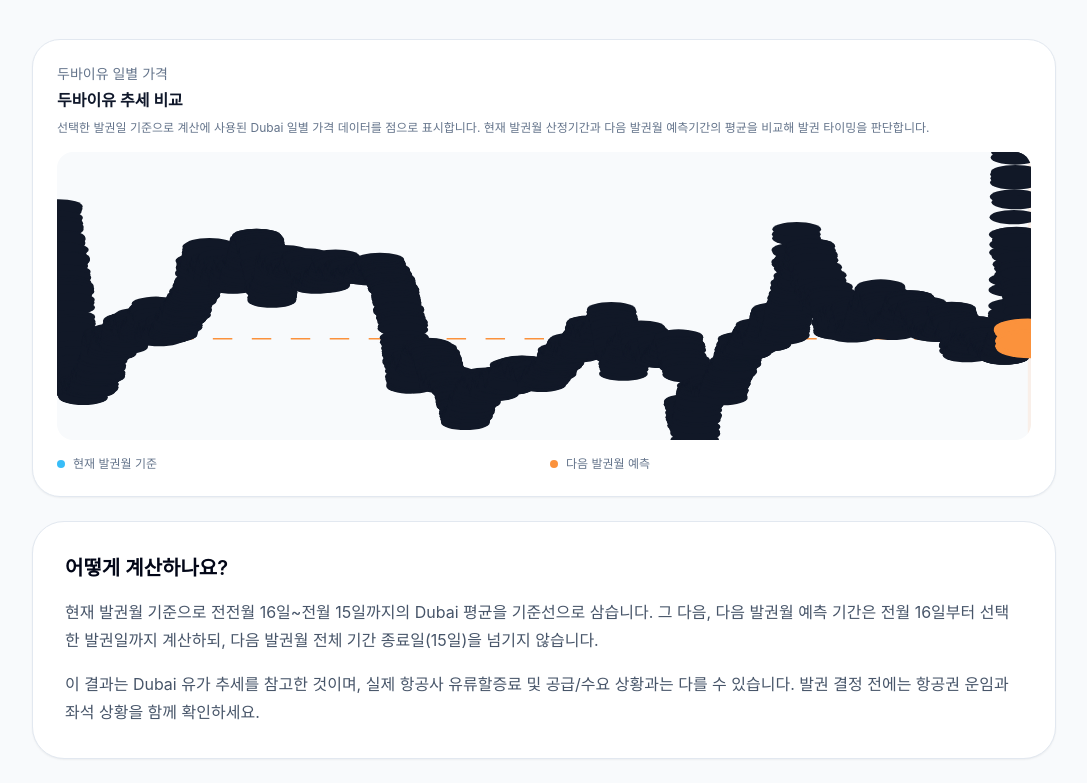
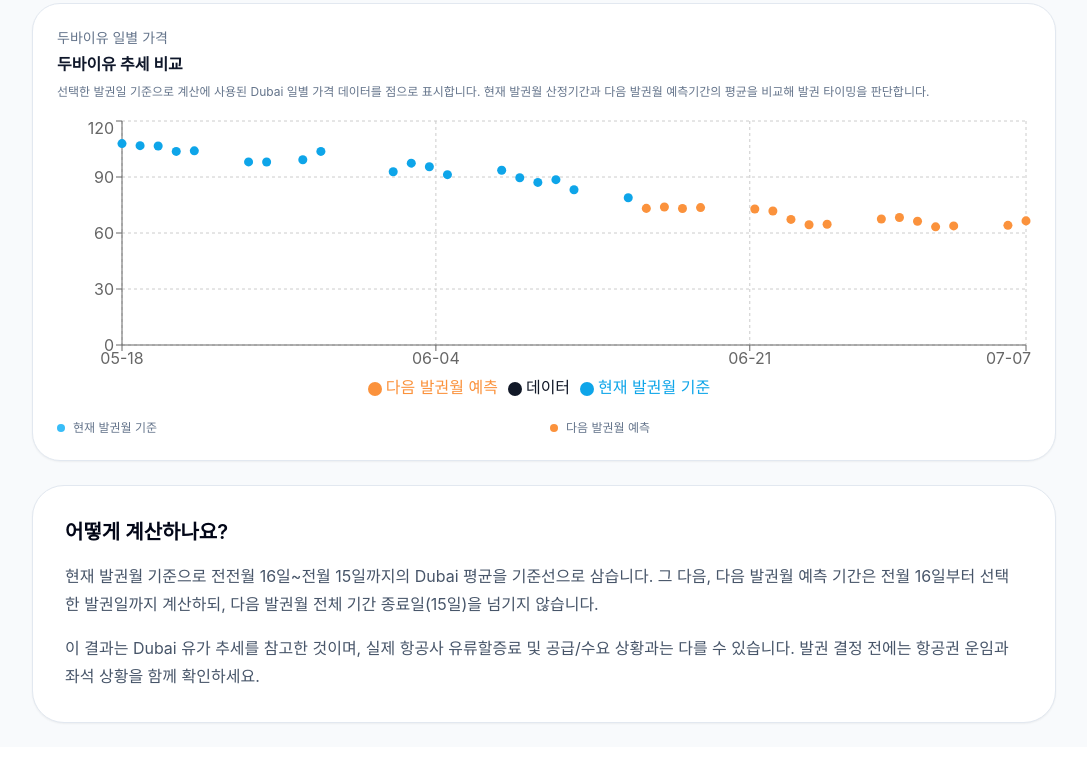
Before and after one commit to day27N/0708, a Next.js app: page / in a window 1280 px wide. Shown: the part 1470-2253 px from the top of the page, without its empty margins (96-1183 px from the left). After the commit the page ends 2217 px from the top, so only its background shows below. Built offline with nearby package versions, Linux system fonts and the light colour scheme.

Commit message:
Fix duplicate branding and convert trend chart to ScatterChart (timestamp x-axis, filtered window)

```diff
--- a/src/components/Hero.tsx
+++ b/src/components/Hero.tsx
@@ -4,7 +4,6 @@ export default function Hero(){
   return (
     <header className="py-6">
       <div className="mx-auto max-w-5xl">
-        <div className="inline-flex items-center gap-2 rounded-full px-4 py-2 text-white text-sm font-semibold" style={{background: 'var(--color-primary)'}}>유타</div>
         <h1 className="mt-4 text-center text-4xl sm:text-5xl font-bold tracking-tight text-slate-950">이 날짜에 발권한다면?</h1>
         <div className="mt-4 mx-auto max-w-3xl space-y-2 text-slate-600 leading-relaxed" style={{wordBreak: 'keep-all'}}>
           <p>두바이유 추세를 기준으로 다음 달 유류할증료 방향성을 참고해요.</p>
--- a/src/components/TrendChart.tsx
+++ b/src/components/TrendChart.tsx
@@ -1,45 +1,52 @@
-import React, { useRef, useState } from 'react'
+import React from 'react'
 import { DailyDubaiOilPrice, ReferencePeriod } from '../types/fuel'
+import { ResponsiveContainer, ScatterChart, Scatter, XAxis, YAxis, CartesianGrid, Tooltip, Legend } from 'recharts'
+import { format } from 'date-fns'
+
+type ChartPoint = {
+  date: string
+  timestamp: number
+  value: number
+  periodType: 'CURRENT' | 'NEXT' | 'OTHER'
+}
 
 export default function TrendChart({prices, currentPeriod, nextPredictionPeriod}:{prices:DailyDubaiOilPrice[]; currentPeriod:ReferencePeriod; nextPredictionPeriod:ReferencePeriod}){
-  const values = prices.map(p => p.value)
-  const minValue = Math.min(...values)
-  const maxValue = Math.max(...values)
-  const total = prices.length
+  // determine chart window using Date objects
+  const chartStart = new Date(currentPeriod.start)
+  const chartEnd = new Date(nextPredictionPeriod.end)
 
-  const findIndex = (date: string) => prices.findIndex(p => p.date === date)
-  const currentStart = findIndex(currentPeriod.start)
-  const currentEnd = findIndex(currentPeriod.end)
-  const nextStart = findIndex(nextPredictionPeriod.start)
-  const nextEnd = findIndex(nextPredictionPeriod.end)
+  // filter by timestamp range
+  const visible = prices
+    .map(p => ({...p, ts: new Date(p.date).getTime()}))
+    .filter(p => {
+      const t = p.ts
+      return t >= chartStart.getTime() && t <= chartEnd.getTime()
+    })
 
-  const containerRef = useRef<HTMLDivElement|null>(null)
-  const [tooltip, setTooltip] = useState<{visible:boolean,x:number,y:number,content:string}>({visible:false,x:0,y:0,content:''})
+  const points: ChartPoint[] = visible.map(p => {
+    const t = new Date(p.date).getTime()
+    const isCurrent = new Date(p.date) >= new Date(currentPeriod.start) && new Date(p.date) <= new Date(currentPeriod.end)
+    const isNext = new Date(p.date) >= new Date(nextPredictionPeriod.start) && new Date(p.date) <= new Date(nextPredictionPeriod.end)
+    return { date: p.date, timestamp: t, value: p.value, periodType: isCurrent ? 'CURRENT' : isNext ? 'NEXT' : 'OTHER' }
+  })
 
-  const onPointEnter = (e: React.MouseEvent, p: DailyDubaiOilPrice, segment: string) => {
-    const rect = containerRef.current?.getBoundingClientRect()
-    const x = rect ? e.clientX - rect.left : 0
-    const y = rect ? e.clientY - rect.top : 0
-    setTooltip({visible:true,x,y,content:`${p.date} · ${p.value.toFixed(2)} USD/bbl · ${segment}`} )
+  const currentData = points.filter(p => p.periodType === 'CURRENT')
+  const nextData = points.filter(p => p.periodType === 'NEXT')
+  const otherData = points.filter(p => p.periodType === 'OTHER')
+
+  const formatTick = (ts:number) => format(new Date(ts), 'MM-dd')
+
+  const CustomTooltip = ({ active, payload }: any) => {
+    if (!active || !payload || payload.length === 0) return null
+    const p = payload[0].payload as ChartPoint
+    return (
+      <div className="bg-white p-2 rounded border text-xs shadow">
+        <div className="font-medium">{format(new Date(p.timestamp), 'yyyy-MM-dd')}</div>
+        <div>{p.value.toFixed(2)} USD/bbl</div>
+        <div className="text-slate-500">{p.periodType === 'CURRENT' ? '현재 발권월 기준' : p.periodType === 'NEXT' ? '다음 발권월 예측' : ''}</div>
+      </div>
+    )
   }
-  const onPointMove = (e: React.MouseEvent) => {
-    const rect = containerRef.current?.getBoundingClientRect()
-    if (!rect) return
-    setTooltip(t => ({...t, x: e.clientX - rect.left + 12, y: e.clientY - rect.top + 12}))
-  }
-  const onPointLeave = () => setTooltip({visible:false,x:0,y:0,content:''})
-
-  const inRange = (i:number, start:number, end:number) => start >=0 && end >=0 && i >= start && i <= end
-
-  // compute averages for optional dashed lines
-  const avgFor = (start:number, end:number) => {
-    if (start < 0 || end < 0 || end < start) return null
-    const slice = prices.slice(start, end+1).map(p=>p.value).filter(v=>!isNaN(v))
-    if (slice.length === 0) return null
-    return slice.reduce((a,b)=>a+b,0)/slice.length
-  }
-  const currentAvg = avgFor(currentStart, currentEnd)
-  const nextAvg = avgFor(nextStart, nextEnd)
 
   return (
     <div className="mt-4 rounded-[28px] bg-white border border-slate-200 p-6 shadow-sm">
@@ -50,44 +57,21 @@ export default function TrendChart({prices, currentPeriod, nextPredictionPeriod}
           <div className="mt-2 text-xs text-slate-500">선택한 발권일 기준으로 계산에 사용된 Dubai 일별 가격 데이터를 점으로 표시합니다. 현재 발권월 산정기간과 다음 발권월 예측기간의 평균을 비교해 발권 타이밍을 판단합니다.</div>
         </div>
       </div>
-      <div ref={containerRef} className="relative h-72">
-        <svg viewBox="0 0 100 100" preserveAspectRatio="none" className="w-full h-full rounded-3xl overflow-hidden bg-slate-50">
-          {/* shaded ranges */}
-          {currentStart >=0 && currentEnd >=0 && currentEnd >= currentStart && (()=>{
-            const x = total === 1 ? 0 : (currentStart / (total - 1)) * 100
-            const width = total === 1 ? 100 : ((currentEnd - currentStart) / (total - 1)) * 100
-            return <rect x={x} y={0} width={width} height={100} fill={'rgba(56,189,248,0.08)'} />
-          })()}
-          {nextStart >=0 && nextEnd >=0 && nextEnd >= nextStart && (()=>{
-            const x = total === 1 ? 0 : (nextStart / (total - 1)) * 100
-            const width = total === 1 ? 100 : ((nextEnd - nextStart) / (total - 1)) * 100
-            return <rect x={x} y={0} width={width} height={100} fill={'rgba(249,115,22,0.08)'} />
-          })()}
+      <div className="h-72">
+        <ResponsiveContainer width="100%" height="100%">
+          <ScatterChart>
+            <CartesianGrid strokeDasharray="3 3" />
+            <XAxis type="number" dataKey="timestamp" domain={[ 'dataMin', 'dataMax' ]} tickFormatter={formatTick} />
+            <YAxis dataKey="value" />
+            <Tooltip content={<CustomTooltip />} />
+            <Legend />
 
-          {/* average lines (dashed) */}
-          {currentAvg !== null && (()=>{
-            const y = 100 - ((currentAvg - minValue) / (maxValue - minValue || 1)) * 100
-            return <line x1={0} x2={100} y1={y} y2={y} stroke="#38bdf8" strokeDasharray="2 2" strokeWidth={0.5} />
-          })()}
-          {nextAvg !== null && (()=>{
-            const y = 100 - ((nextAvg - minValue) / (maxValue - minValue || 1)) * 100
-            return <line x1={0} x2={100} y1={y} y2={y} stroke="#fb923c" strokeDasharray="2 2" strokeWidth={0.5} />
-          })()}
-
-          {/* points */}
-          {prices.map((p, i) => {
-            const x = total === 1 ? 0 : (i / (total - 1)) * 100
-            const y = 100 - ((p.value - minValue) / (maxValue - minValue || 1)) * 100
-            const inCurrent = inRange(i, currentStart, currentEnd)
-            const inNext = inRange(i, nextStart, nextEnd)
-            const color = inCurrent ? '#0ea5e9' : inNext ? '#fb923c' : '#111827'
-            const r = inCurrent || inNext ? 3.5 : 2.5
-            return <circle key={p.date} cx={`${x}`} cy={`${y}`} r={r} fill={color} onMouseEnter={(e)=>onPointEnter(e,p, inCurrent? '현재 발권월 기준' : inNext? '다음 발권월 예측' : '데이터')} onMouseMove={onPointMove} onMouseLeave={onPointLeave} />
-          })}
-        </svg>
-        {tooltip.visible && (
-          <div className="absolute z-50 pointer-events-none text-xs bg-slate-900 text-white px-2 py-1 rounded" style={{left: tooltip.x, top: tooltip.y}}>{tooltip.content}</div>
-        )}
+            {/* other data: muted small dots */}
+            <Scatter name="데이터" data={otherData} fill="#111827" shape="circle" />
+            <Scatter name="현재 발권월 기준" data={currentData} fill="#0ea5e9" shape="circle" />
+            <Scatter name="다음 발권월 예측" data={nextData} fill="#fb923c" shape="circle" />
+          </ScatterChart>
+        </ResponsiveContainer>
       </div>
       <div className="mt-4 text-xs text-slate-500 grid grid-cols-2 gap-3">
         <div className="inline-flex items-center gap-2"><span className="h-2 w-2 rounded-full bg-sky-400" />현재 발권월 기준</div>
```
